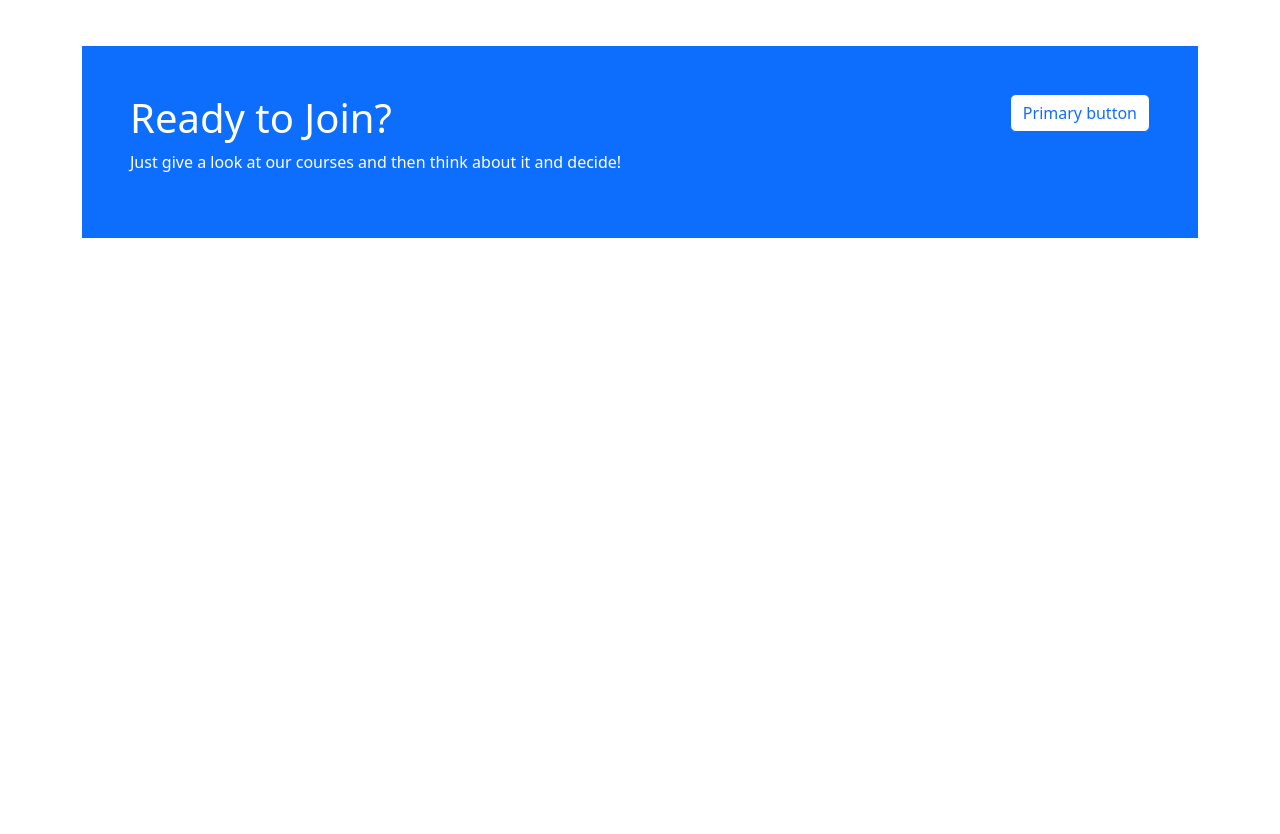
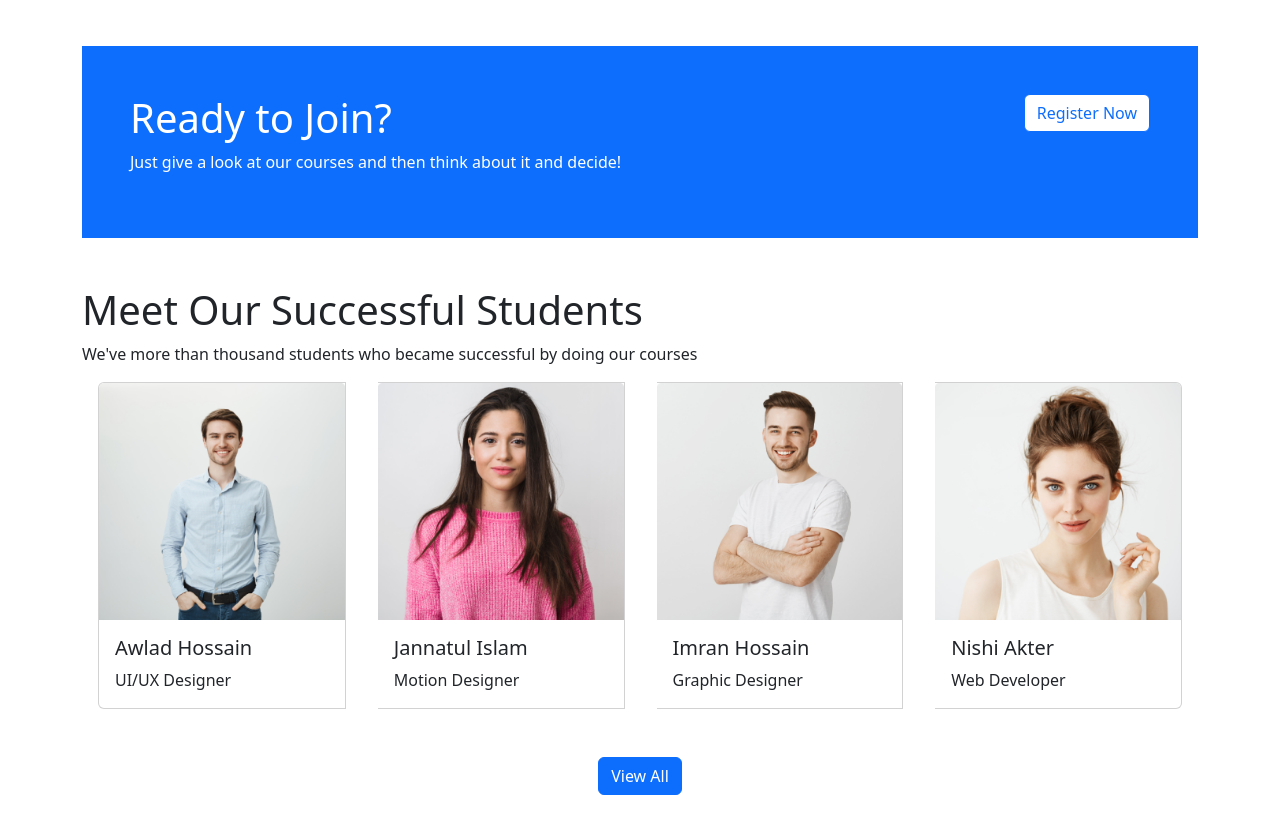
Before and after one commit to marufccs/edtech, a plain HTML site: page index.html in a window 1280 px wide. Shown: the part 2573-3407 px from the top of the page. Before the commit the page ends 2811 px from the top, so only its background shows below. Drawn offline with nearby package versions, Linux system fonts and the light colour scheme.

Commit message:
meet successful students section added

```diff
--- a/index.html
+++ b/index.html
@@ -208,7 +208,46 @@
 <p class="text-white">Just give a look at our courses and then think about it and decide!</p>
 </div>
 <div>
-  <button type="button" class="btn bg-white text-primary btn-primary">Primary button</button>
+  <button type="button" class="btn bg-white text-primary btn-primary">Register Now</button>
+</div>
+</section>
+<section class="mt-5">
+  <div>
+<h1>Meet Our Successful Students</h1>
+<p> We've more than thousand students who became successful by doing our courses</p>
+</div>
+<div class="card-group">
+  <div class="card mx-3">
+    <img src="images/student/student-1.png" class="card-img-top" alt="...">
+    <div class="card-body">
+      <h5 class="card-title">Awlad Hossain</h5>
+      <p class="card-text">UI/UX Designer</p>
+    </div>
+  </div>
+  <div class="card mx-3">
+    <img src="images/student/student-2.png" class="card-img-top" alt="...">
+    <div class="card-body">
+      <h5 class="card-title">Jannatul Islam</h5>
+      <p class="card-text">Motion Designer</p>
+    </div>
+  </div>
+  <div class="card mx-3">
+    <img src="images/student/student-3.png" class="card-img-top" alt="...">
+    <div class="card-body">
+      <h5 class="card-title">Imran Hossain</h5>
+      <p class="card-text">Graphic Designer</p>
+    </div>
+  </div>
+  <div class="card mx-3">
+    <img src="images/student/student-4.png" class="card-img-top" alt="...">
+    <div class="card-body">
+      <h5 class="card-title">Nishi Akter</h5>
+      <p class="card-text">Web Developer</p>
+    </div>
+  </div>
+</div>
+<div class="d-flex justify-content-center my-5">
+<button type="button" class="btn btn-primary">View All</button>
 </div>
 </section>
     </main>
```
